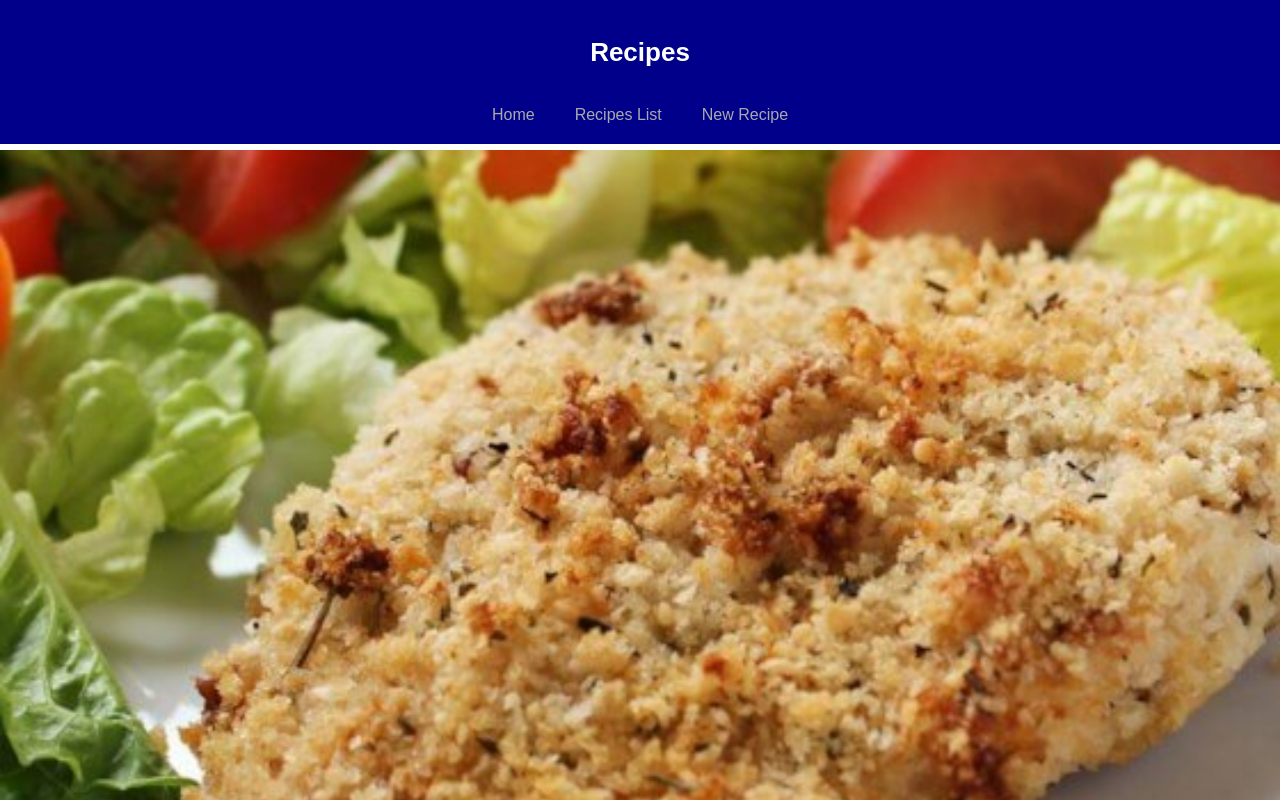
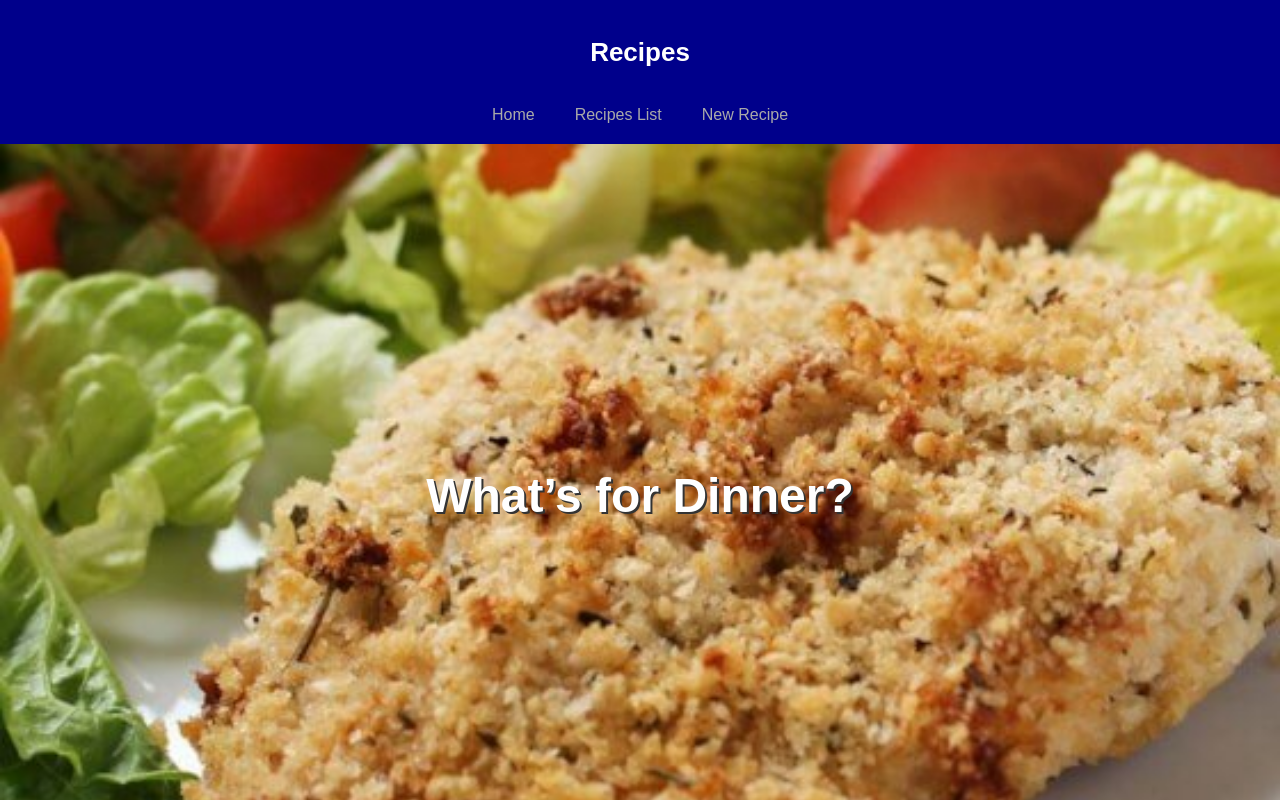
Before and after one commit to bytanyar/recipes, a React (Create React App) app: page / in a window 1280 px wide. Shown: the top 800 px of the page. Built offline with nearby package versions, Linux system fonts and the light colour scheme.

Commit message:
TRR-007    fix parallax scrolling on home page

```diff
--- a/src/App.js
+++ b/src/App.js
@@ -3,7 +3,7 @@ import { BrowserRouter, Route, Link } from 'react-router-dom';
 
 import './app.css';
 
-import Home from './components/Home';
+import Parallax from './components/Parallax/Parallax';
 import RecipesList from './components/RecipesList/RecipesList';
 import NewRecipe from './components/Forms/NewRecipe';
 
@@ -26,7 +26,7 @@ class App extends Component {
                     </header>
 
 
-                    <Route path="/" exact component={Home} />
+                    <Route path="/" exact component={Parallax} />
                     <Route path="/list" exact component={RecipesList} />
                     <Route path="/newRecipe" exact component={NewRecipe} />
 
--- a/src/components/Home.js
+++ /dev/null
@@ -1,67 +0,0 @@
-import React, { Component } from 'react';
-
-import AlfredoImage from '../images/alfredo-sauce.jpg';
-import AmarettoImage from '../images/amaretto.jpeg';
-import ChickenImage from '../images/amazing-chicken.jpg';
-import TableTopImage from '../images/tabletop.jpg';
-
-import { HomeStyles } from './home.styled';
-
-class Home extends Component {
-    constructor(props) {
-        super(props);
-        this.state = {
-            showSauce: false,
-            showDrink: false
-        }
-    }
-
-    componentDidMount() {
-        window.addEventListener('scroll', this._pastaOnScroll);
-        window.addEventListener('scroll', this._drinkOnScroll);
-    }
-
-    componentWillUnmount() {
-        window.removeEventListener('scroll', this._pastaOnScroll);
-        window.removeEventListener('scroll', this._drinkOnScroll);
-    }
-
-    _pastaOnScroll(){
-        const sauce = document.getElementById('sauce');
-
-        const yPos = 0 - window.pageYOffset/1.2;
-        const windowWidth = window.innerWidth;
-        sauce.style.top = (windowWidth * (180 / 320)) - 50 + yPos + "px";
-    }
-    _drinkOnScroll(){
-        const drink = document.getElementById('drink');
-
-        const yPos = 0 - window.pageYOffset/2;
-        const windowWidth = window.innerWidth;
-        drink.style.top = (windowWidth * (513 / 342)) + 300 + yPos + "px";
-    }
-
-    render() {
-        const bgStyle = { backgroundImage: `url(${TableTopImage})`};
-        return (
-            <HomeStyles className="home">
-                <div id="chicken" className="chicken">
-                    <img src={ChickenImage} alt="chicken" />
-                </div>
-                <div id="sauce" className="sauce">
-                    <div>
-                        <h2>What&rsquo;s for dinner?</h2>
-                    </div>
-                    <img src={AlfredoImage} alt="sauce" />
-                </div>
-                <div id="tabletop" className="tabletop" style={bgStyle} />
-                <div id="drink" className="drink">
-                    <h3>It&rsquo;s gotta be something good!</h3>
-                    <img src={AmarettoImage} alt="drink" />
-                </div>
-            </HomeStyles>
-        );
-    };
-}
-
-export default Home;
--- /dev/null
+++ b/src/components/Parallax/Parallax.js
@@ -0,0 +1,41 @@
+import React, { Component } from 'react';
+
+import AlfredoImage from '../../images/alfredo-sauce.jpg';
+import AmarettoImage from '../../images/amaretto.jpeg';
+import ChickenImage from '../../images/amazing-chicken.jpg';
+import TableTopImage from '../../images/tabletop.jpg';
+
+import { ParallaxStyles } from './parallax.styled';
+
+class Parallax extends Component {
+    constructor(props) {
+        super(props);
+        this.state = {}
+    }
+
+    componentDidMount() {
+    }
+
+    componentWillUnmount() {
+    }
+
+
+    render() {
+        const bgStyle = { backgroundImage: `url(${TableTopImage})`};
+        const bgStyleDrink = { backgroundImage: `url(${AmarettoImage})`};
+        return (
+            <ParallaxStyles className="parallax">
+                <img className="page-image" src={ChickenImage} alt="chicken"/>
+                <div style={bgStyleDrink} className="parallax-image">
+                    <h3>What&rsquo;s for Dinner?</h3>
+                    <p>Gotta be something good!</p>
+                </div>
+                <img className="page-image" src={AlfredoImage} alt="sauce"/>
+                <div style={bgStyle} className="parallax-image">
+                </div>
+            </ParallaxStyles>
+        );
+    };
+}
+
+export default Parallax;
--- /dev/null
+++ b/src/components/Parallax/parallax.styled.js
@@ -0,0 +1,29 @@
+import styled from 'styled-components';
+
+
+export const ParallaxStyles = styled.div`
+    .page-image {
+        width: 100%;
+    }
+    .parallax-image {
+        height: 100vh;
+
+        background-attachment: fixed;
+        background-position: center;
+        background-repeat: no-repeat;
+        background-size: cover;
+
+        h3 {
+            color: white;
+            font-size: 3rem;
+            margin-top: -50vh;
+            text-shadow: 2px 2px 0 #333;
+        }
+        p {
+            color: white;
+            font-size: 2rem;
+            margin-top: 65vh;
+            text-shadow: 2px 2px 0 #333;
+        }
+    }
+`;
--- a/src/components/home.styled.js
+++ /dev/null
@@ -1,89 +0,0 @@
-import styled from 'styled-components';
-
-
-export const HomeStyles = styled.div`
-    min-height: 150vh;
-
-    img {
-        width: 100vw;
-    }
-    .chicken {
-        position: absolute;
-        top: 140px;
-    }
-    .sauce {
-        position: absolute;
-        z-index: 5;
-
-        h2 {
-            color: white;
-            font-size: 2rem;
-            margin: 0 15px;
-            padding-bottom: 5vh;
-            text-align: right;
-            text-shadow: 2px 2px 0 #333;
-        }
-    }
-    .tabletop {
-        background-size: 100vw;
-        height: 85vh;
-        position: relative;
-        top: 40vh;
-    }
-    .drink {
-        position: absolute;
-        z-index: 5;
-
-        h3 {
-            color: white;
-            font-size: 2rem;
-            margin: 0 15px;
-            padding-bottom: 20vh;
-            text-align: center;
-            text-shadow: 2px 2px 0 #333;
-        }
-    }
-    @media only screen and (min-width: 400px){
-        .chicken {
-            top: 150px;
-        }
-        .sauce {
-            top: 200px;
-
-            h2 {
-                font-size: 2rem;
-                margin: 10vh 12.5%;
-            }
-        }
-        .tabletop {
-            top: 375px;
-        }
-        .drink {
-            h3 {
-                font-size: 2rem;
-                margin: 0 12.5%;
-                padding-bottom: 10vw;
-            }
-        }
-    }
-    @media only screen and (min-width: 768px){
-        .tabletop {
-            height: 250vh;
-            top: 900px;
-
-            h3 {
-                font-size: 4rem;
-                margin: 0 25%;
-            }
-        }
-        .sauce {
-            h2 {
-                font-size: 3rem;
-                margin: 20vh 12.5%;
-            }
-        }
-        .drink {
-            top: 2000px;
-        }
-    }
-`;
```
Also changed, not shown: 8 other files (tests, documents, lock files or other folders).
